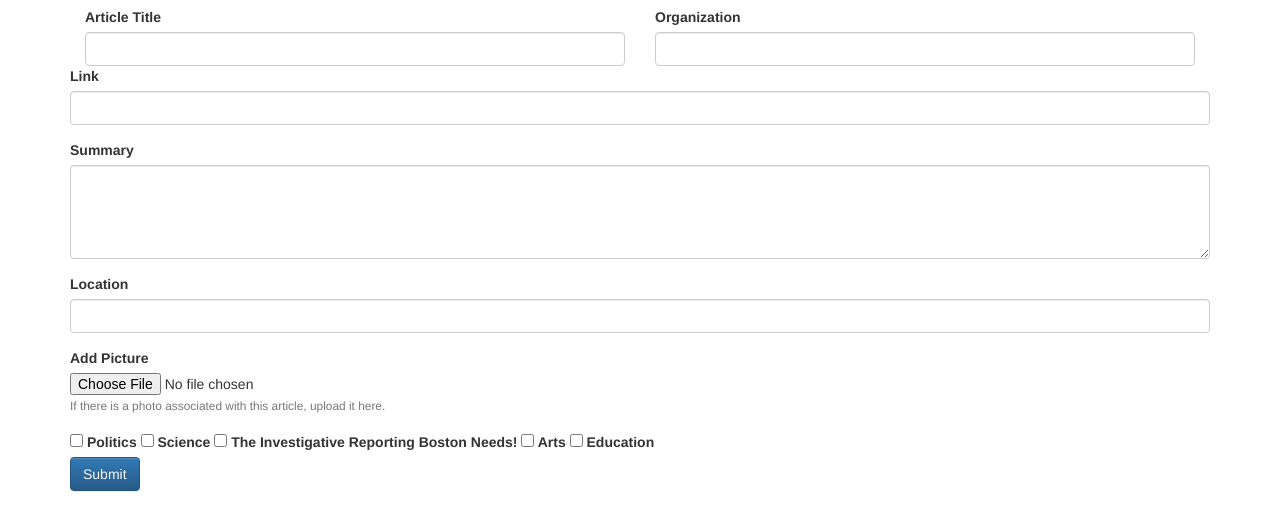
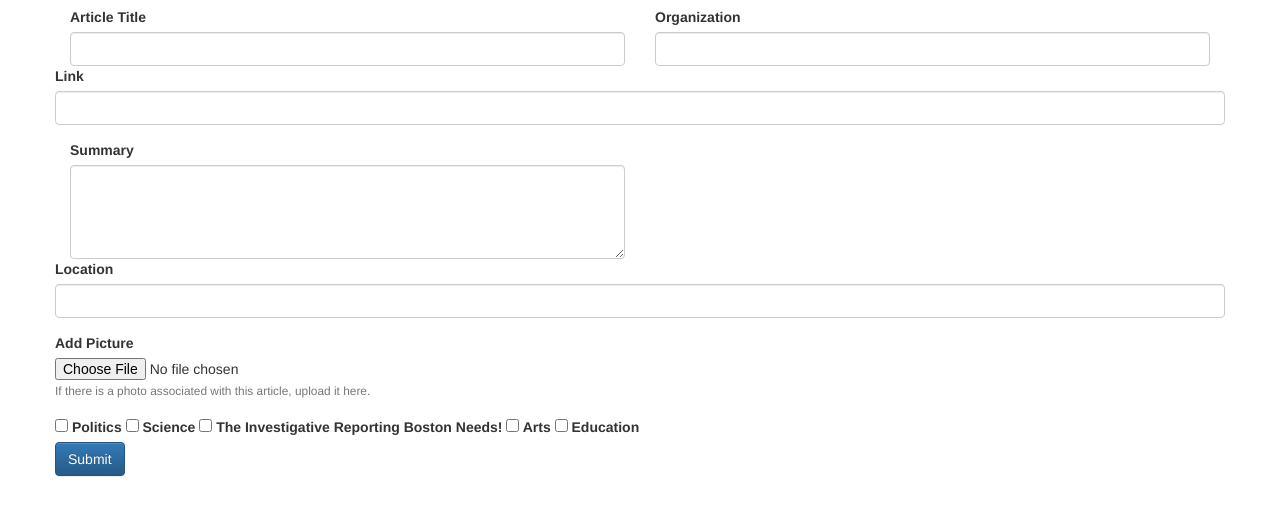
Before and after one commit to JumboCode/BINJ, a plain HTML site: page admin.html in a window 1280 px wide. Shown: the part 63-594 px from the top of the page. Drawn offline with nearby package versions, Linux system fonts and the light colour scheme.

Commit message:
Update rows in admin.html

```diff
--- a/admin.html
+++ b/admin.html
@@ -16,6 +16,7 @@
 
     <div class="container" id="newStoryBlock">
         <h1>New Article</h1>
+        <div class="row">
             <div class="form-group">
                 <div class="col-md-6">
                     <label for="title">Article Title</label>
@@ -26,29 +27,33 @@
                     <input type="organizationType" class="form-control" id="organization">
                 </div>
             </div>
-
+      </div>
+      <div class="row">
         <div class="form-group">
              <label for="link">Link</label>
             <input type="linkType" class="form-control" id="link">
         </div>
-
-
-        <div class="form-group">
+      </div>
+      <div class="row">
+        <div class="col-md-6">
              <label for="summary">Summary</label>
             <textarea class="form-control" id="summary" rows="4"></textarea>
         </div>
-
+      </div>
+      <div class="row">
         <div class="form-group">
              <label for="location">Location</label>
             <input type="locationType" class="form-control" id="location">
         </div>
+      </div>
+      <div class="row">
         <div class="form-group">
-
             <label for="exampleInputFile">Add Picture</label>
             <input type="file" class="form-control-file" id="exampleInputFile" aria-describedby="fileHelp">
             <small id="fileHelp" class="form-text text-muted">If there is a photo associated with this article, upload it here.</small>
         </div>
-
+      </div>
+      <div class="row">
         <div class="form-check">
             <label class="form-check-label">
             <input type="checkbox" class="form-check-input">
@@ -66,9 +71,10 @@
             <input type="checkbox" class="form-check-input">
             Education</label>
         </div>
-
+      </div>
+      <div class="row">
         <button type="submit" class="btn btn-primary">Submit</button>
-
+      </div>
 
 
     </div>
```
Lines whose indentation alone changed are shown as unchanged.
